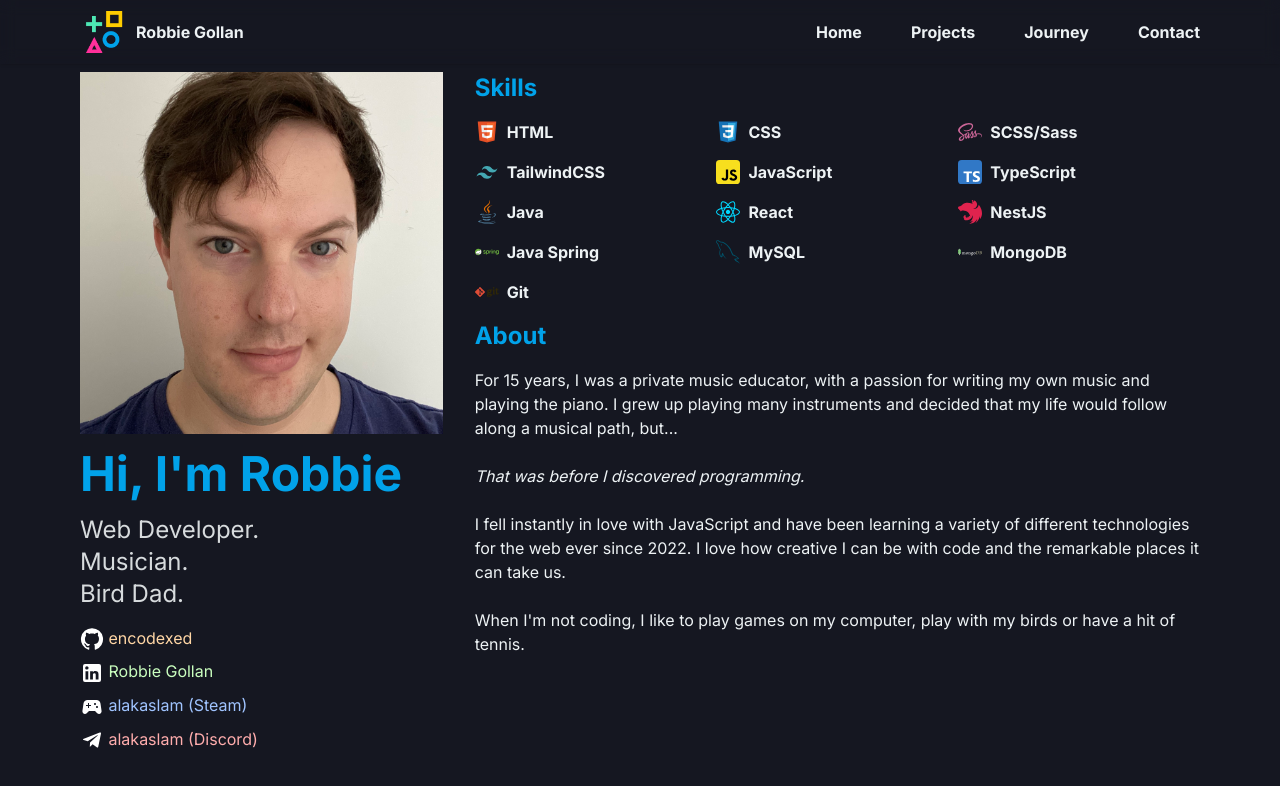
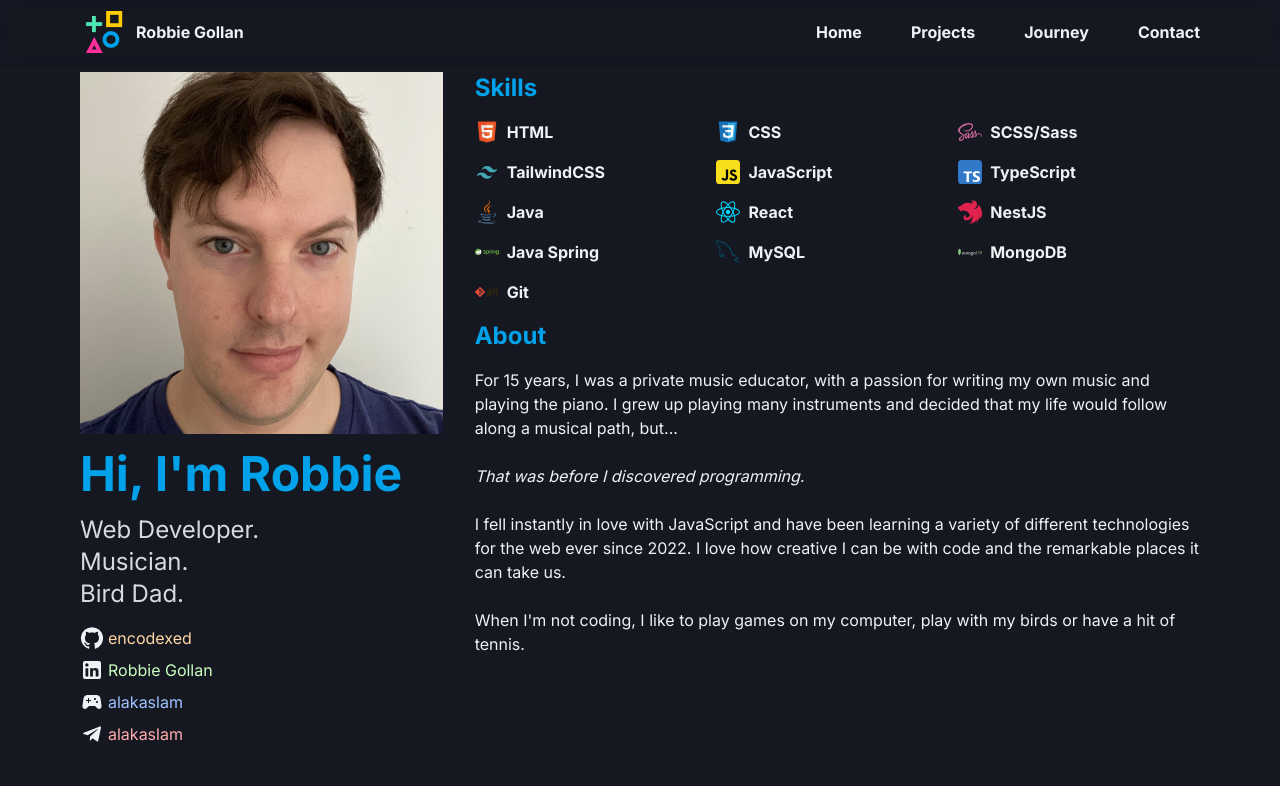
Before and after one commit to encodexed/alakaslam-portfolio, a Next.js app: page / in a window 1280 px wide. Shown: the top 786 px of the page. Built offline with nearby package versions, Linux system fonts and the light colour scheme.

Commit message:
adds hover to links

```diff
--- a/src/app/components/ContactForm/index.tsx
+++ b/src/app/components/ContactForm/index.tsx
@@ -11,7 +11,7 @@ const ContactForm = () => {
 
 	return (
 		<form
-			className='flex flex-col gap-2 w-3/5 bg-brand-card p-4 mt-4 text-sm'
+			className='flex flex-col gap-2 w-full xs:w-3/5 bg-brand-card p-4 mt-4 text-sm'
 			onSubmit={handleSubmit}
 		>
 			<div className='flex flex-col gap-1'>
--- /dev/null
+++ b/src/app/components/ContactsLinkList/index.tsx
@@ -0,0 +1,44 @@
+import { GitHub, LinkedIn, SportsEsports, Telegram } from "@mui/icons-material";
+import Link from "next/link";
+
+const ContactsLinkList = () => {
+	return (
+		<ul className='flex flex-wrap sm:flex-col gap-2 justify-center'>
+			<li>
+				<Link href='https://github.com/encodexed' className='flex gap-1'>
+					<GitHub />
+					<span className='hover:underline text-spectrum-2'>encodexed</span>
+				</Link>
+			</li>
+			<li>
+				<Link
+					href='https://www.linkedin.com/in/robbie-gollan-b05684261/'
+					className='flex gap-1'
+				>
+					<LinkedIn />
+					<span className='hover:underline text-spectrum-4'>Robbie Gollan</span>
+				</Link>
+			</li>
+			<li>
+				<Link
+					href='https://steamcommunity.com/id/alakaslam'
+					className='flex gap-1'
+				>
+					<SportsEsports />
+					<span className='text-spectrum-6 hover:underline'>alakaslam</span>
+				</Link>
+			</li>
+			<li>
+				<Link
+					href='https://discordapp.com/users/352214108663447552'
+					className='flex gap-1'
+				>
+					<Telegram />
+					<span className='text-spectrum-1 hover:underline'>alakaslam</span>
+				</Link>
+			</li>
+		</ul>
+	);
+};
+
+export default ContactsLinkList;
--- a/src/app/components/FeaturedProject/index.tsx
+++ b/src/app/components/FeaturedProject/index.tsx
@@ -27,7 +27,9 @@ const FeaturedProject = ({ project }: { project: ProjectsData }) => {
 								fontSize='small'
 								sx={{ position: "relative", top: "-2px" }}
 							/>{" "}
-							<span className='text-palette-mint font-bold'>Github</span>
+							<span className='text-palette-mint font-bold hover:underline hover:text-palette-mintHover'>
+								Github
+							</span>
 						</Link>
 						{liveLink && (
 							<Link className='text-sm' href={liveLink} target='_blank'>
@@ -35,7 +37,9 @@ const FeaturedProject = ({ project }: { project: ProjectsData }) => {
 									fontSize='small'
 									sx={{ position: "relative", top: "-2px" }}
 								/>{" "}
-								<span className='text-palette-mint font-bold'>Live Site</span>
+								<span className='text-palette-mint font-bold hover:underline hover:text-palette-mintHover'>
+									Live Site
+								</span>
 							</Link>
 						)}
 					</div>
--- a/src/app/components/Navbar/index.tsx
+++ b/src/app/components/Navbar/index.tsx
@@ -4,7 +4,7 @@ import Link from "next/link";
 import NavDropdown from "../NavDropdown";
 
 const Navbar = () => {
-	const navLinksStyle = "font-bold cursor-pointer no-underline";
+	const navLinksStyle = "font-bold cursor-pointer no-underline hover:underline";
 
 	return (
 		<nav className='text-brand-body flex justify-between w-full max-w-6xl mx-2 sm:mx-8 md:mx-20 flex-grow sm:flex-auto'>
@@ -16,7 +16,7 @@ const Navbar = () => {
 						width={48}
 						height={48}
 					/>
-					<p className='font-bold m-0 ml-2'>Robbie Gollan</p>
+					<p className='font-bold m-0 ml-2 hover:underline'>Robbie Gollan</p>
 				</div>
 			</Link>
 			<div className='w-fit sm:w-1/2 justify-between items-center max-w-sm flex'>
--- a/src/app/components/TimelineEvent/index.tsx
+++ b/src/app/components/TimelineEvent/index.tsx
@@ -29,7 +29,9 @@ const TimelineEvent = ({ data }: { data: EventData }) => {
 								fontSize='small'
 								sx={{ position: "relative", top: "-2px" }}
 							/>{" "}
-							<span className={`text-${colorClass} font-bold`}>Github</span>
+							<span className={`text-${colorClass} font-bold hover:underline`}>
+								Github
+							</span>
 						</Link>
 					)}
 					{live && (
@@ -38,7 +40,9 @@ const TimelineEvent = ({ data }: { data: EventData }) => {
 								fontSize='small'
 								sx={{ position: "relative", top: "-2px" }}
 							/>{" "}
-							<span className={`text-${colorClass} font-bold`}>Live Site</span>
+							<span className={`text-${colorClass} font-bold hover:underline`}>
+								Live Site
+							</span>
 						</Link>
 					)}
 				</div>
--- a/src/app/contact/page.tsx
+++ b/src/app/contact/page.tsx
@@ -4,8 +4,7 @@ import Header from "../components/Header";
 import ContentWrapper from "../containers/ContentWrapper";
 import Heading from "../components/Heading";
 import ContactForm from "../components/ContactForm";
-import Link from "next/link";
-import { GitHub, LinkedIn, SportsEsports, Telegram } from "@mui/icons-material";
+import ContactsLinkList from "../components/ContactsLinkList";
 
 const ContactPage = () => {
 	return (
@@ -25,40 +24,7 @@ const ContactPage = () => {
 						<ContactForm />
 					</div>
 					<div className='flex justify-center mt-4'>
-						<ul className='flex flex-wrap sm:flex-col gap-2 justify-center'>
-							<li className='text-spectrum-2'>
-								<Link href='https://github.com/encodexed'>
-									<span className='text-white'>
-										<GitHub />
-									</span>{" "}
-									encodexed
-								</Link>
-							</li>
-							<li className='text-spectrum-4'>
-								<Link href='https://www.linkedin.com/in/robbie-gollan-b05684261/'>
-									<span className='text-white'>
-										<LinkedIn />
-									</span>{" "}
-									Robbie Gollan
-								</Link>
-							</li>
-							<li className='text-spectrum-6'>
-								<Link href='https://steamcommunity.com/id/alakaslam'>
-									<span className='text-white'>
-										<SportsEsports />
-									</span>{" "}
-									alakaslam (Steam)
-								</Link>
-							</li>
-							<li className='text-spectrum-1'>
-								<Link href='https://discordapp.com/users/352214108663447552'>
-									<span className='text-white'>
-										<Telegram />
-									</span>{" "}
-									alakaslam (Discord)
-								</Link>
-							</li>
-						</ul>
+						<ContactsLinkList />
 					</div>
 				</section>
 			</ContentWrapper>
--- a/src/app/page.tsx
+++ b/src/app/page.tsx
@@ -4,14 +4,6 @@ import Image from "next/image";
 import Header from "./components/Header";
 import ContentWrapper from "./containers/ContentWrapper";
 import Me from "../../public/images/me_square.jpg";
-import {
-	AlternateEmail,
-	GitHub,
-	LinkedIn,
-	SportsEsports,
-	Telegram,
-} from "@mui/icons-material";
-import Link from "next/link";
 import HTML from "../../public/images/skills-icons/html5.svg";
 import CSS from "../../public/images/skills-icons/css3.svg";
 import JS from "../../public/images/skills-icons/javascript.svg";
@@ -27,6 +19,7 @@ import MySQL from "../../public/images/skills-icons/mysql.svg";
 import Git from "../../public/images/skills-icons/git.svg";
 import SkillIcon from "./components/SkillIcon";
 import Heading from "./components/Heading";
+import ContactsLinkList from "./components/ContactsLinkList";
 
 const page = () => {
 	return (
@@ -49,40 +42,7 @@ const page = () => {
 							</ul>
 						</div>
 						<div className='flex justify-center sm:justify-start'>
-							<ul className='flex flex-wrap sm:flex-col gap-2 justify-center'>
-								<li className='text-spectrum-2'>
-									<Link href='https://github.com/encodexed'>
-										<span className='text-white'>
-											<GitHub />
-										</span>{" "}
-										encodexed
-									</Link>
-								</li>
-								<li className='text-spectrum-4'>
-									<Link href='https://www.linkedin.com/in/robbie-gollan-b05684261/'>
-										<span className='text-white'>
-											<LinkedIn />
-										</span>{" "}
-										Robbie Gollan
-									</Link>
-								</li>
-								<li className='text-spectrum-6'>
-									<Link href='https://steamcommunity.com/id/alakaslam'>
-										<span className='text-white'>
-											<SportsEsports />
-										</span>{" "}
-										alakaslam (Steam)
-									</Link>
-								</li>
-								<li className='text-spectrum-1'>
-									<Link href='https://discordapp.com/users/352214108663447552'>
-										<span className='text-white'>
-											<Telegram />
-										</span>{" "}
-										alakaslam (Discord)
-									</Link>
-								</li>
-							</ul>
+							<ContactsLinkList />
 						</div>
 					</div>
 
```
